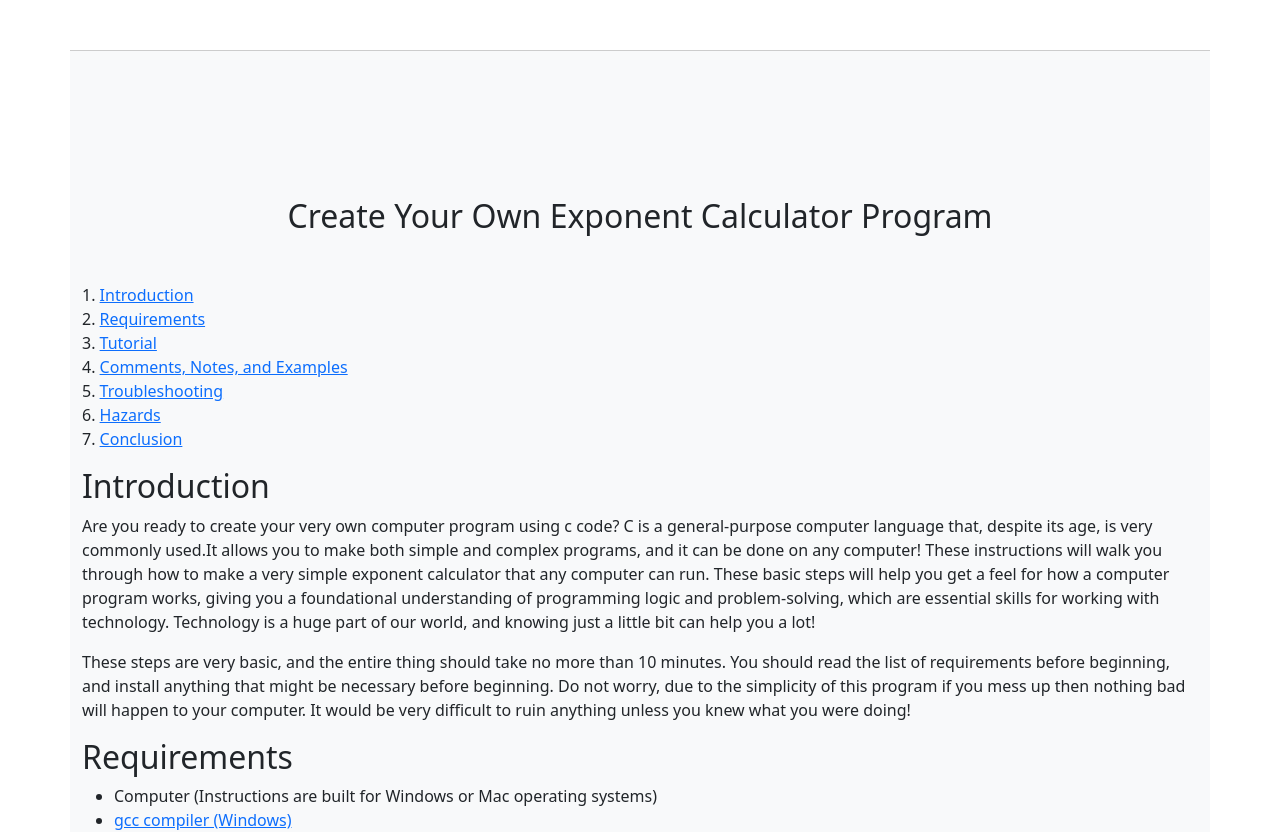
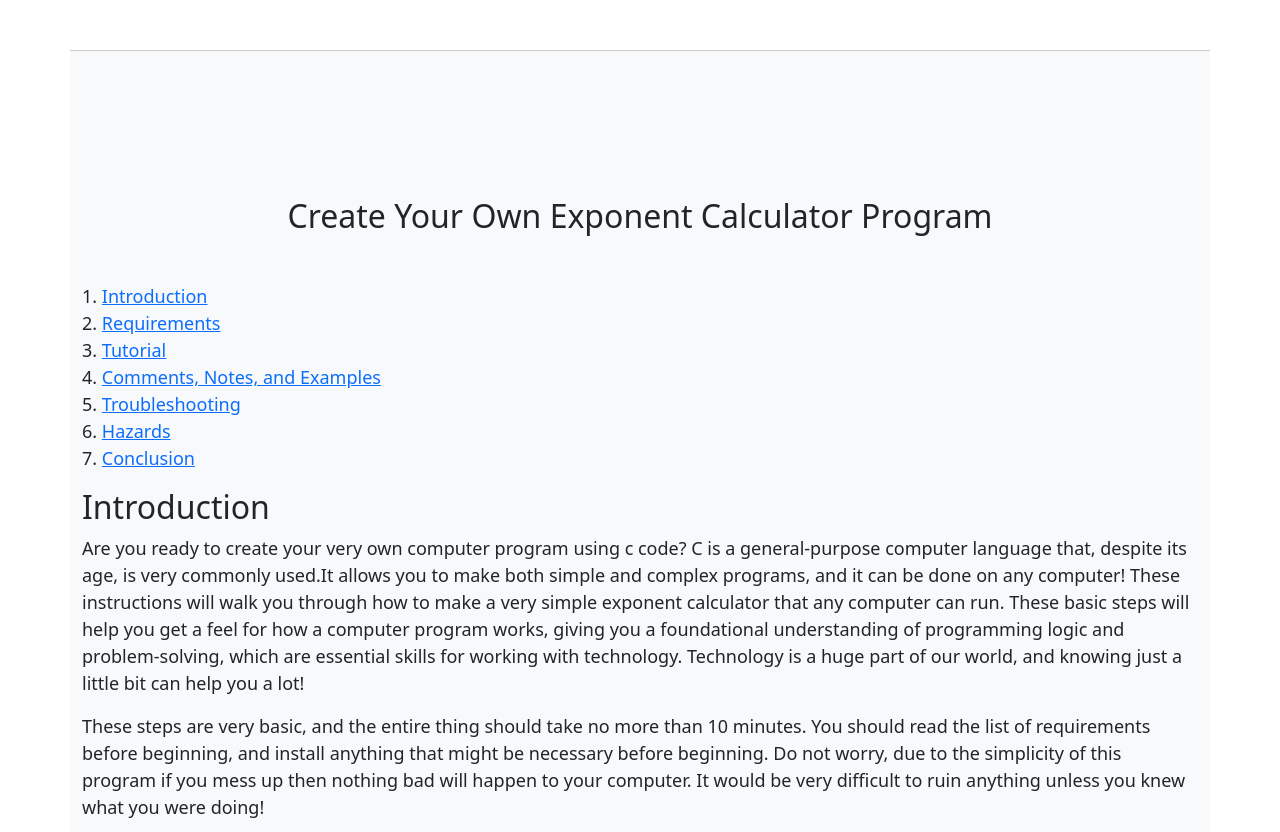
Before and after one commit to Alecyorgesen/wrtg316_instructions, a React (Vite) app: page / in a window 1280 px wide. Shown: the top 832 px of the page. Built offline with nearby package versions, Linux system fonts and the light colour scheme.

Commit message:
made text larger

```diff
--- a/src/app.css
+++ b/src/app.css
@@ -1,3 +1,13 @@
+body {
+  font-size: 100%; /* Default browser size (typically 16px) */
+}
+
+/* Then increase the base size if needed */
+body {
+  font-size: 112.5%; /* Makes default text 18px */
+}
+
+
 /* Container styling */
 .row {
   display: flex;
```
